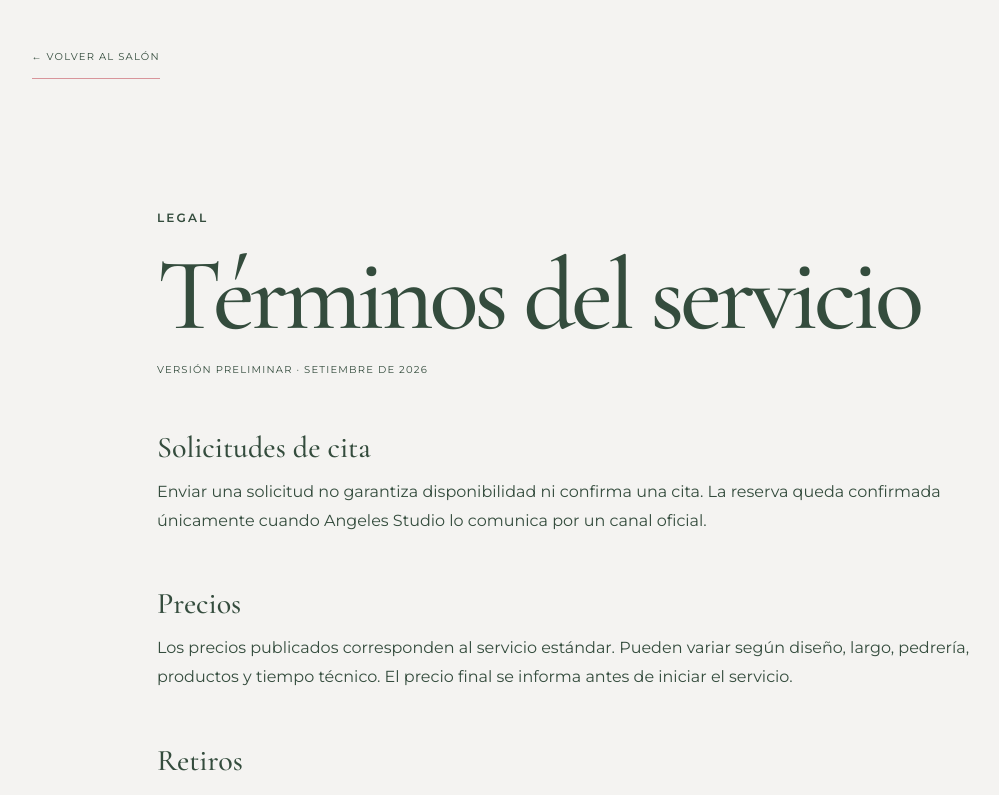
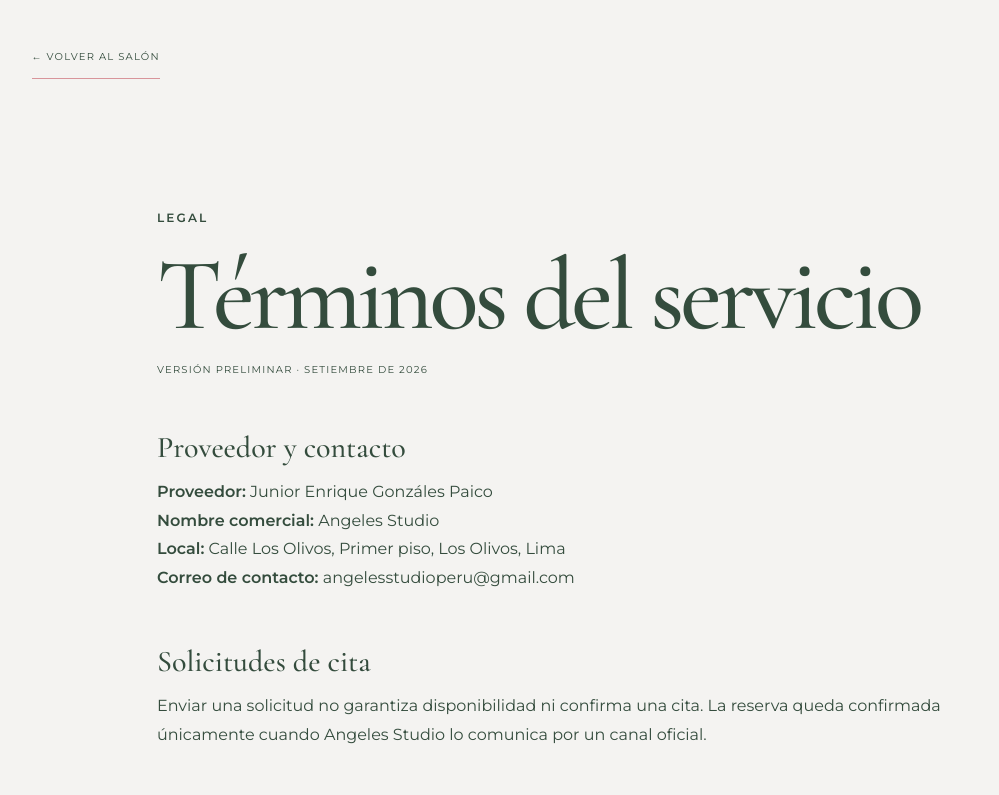
Before and after one commit to angelesstudioperu-cloud/angeles-studio, a Next.js app: page /terminos in a window 1280 px wide. Shown: the top 795 px of the page, without its empty margins (58-1057 px from the left). Built offline with nearby package versions, Linux system fonts and the light colour scheme; no server answers.

Commit message:
Publish confirmed provider and official Google Maps embed

```diff
--- /dev/null
+++ b/app/components/LegalProvider.tsx
@@ -0,0 +1,15 @@
+import { addressInline, business, emailUrl } from '../content/business';
+
+/** Identidad y contacto confirmados; no sustituye la habilitación del libro. */
+export function LegalProvider() {
+  return (
+    <section aria-label="Identificación del proveedor">
+      <h2>Proveedor y contacto</h2>
+      <p><strong>Proveedor:</strong> {business.legalName}<br />
+        <strong>Nombre comercial:</strong> {business.name}<br />
+        <strong>Local:</strong> {addressInline}<br />
+        <strong>Correo de contacto:</strong> <a href={emailUrl}>{business.email}</a>
+      </p>
+    </section>
+  );
+}
--- a/app/components/LocationMap.tsx
+++ b/app/components/LocationMap.tsx
@@ -2,9 +2,6 @@
 
 import { useState } from 'react';
 import { addressLines, business } from '../content/business';
-
-const { lat, lng } = business.geo;
-const embedUrl = `https://www.google.com/maps?q=${lat},${lng}&hl=es&z=17&output=embed`;
 
 /**
  * Mapa real de Google Maps.
@@ -15,10 +12,10 @@ export function LocationMap({ tone = 'light' }: { tone?: 'light' | 'peony' }) {
   return (
     <div className={`location-map location-map-${tone}`}>
       {loaded ? <iframe
-        src={embedUrl}
+        src={business.mapsEmbedUrl}
         title={`Ubicación de ${business.name} en Google Maps`}
-        loading="lazy"
-        referrerPolicy="no-referrer-when-downgrade"
+        loading="eager"
+        referrerPolicy="strict-origin-when-cross-origin"
         allowFullScreen
       /> : <div className="map-consent">
         <p>Encuentranos en Los Olivos</p>
@@ -32,7 +29,7 @@ export function LocationMap({ tone = 'light' }: { tone?: 'light' | 'peony' }) {
             <span key={line}>{line}</span>
           ))}
         </address>
-
+        <a className="text-link" href={business.mapsUrl} target="_blank" rel="noreferrer">Abrir en Google Maps ↗</a>
       </div>
     </div>
   );
--- a/app/content/business.ts
+++ b/app/content/business.ts
@@ -9,7 +9,7 @@
 export const business = {
   name: 'Angeles Studio',
   shortName: 'Angeles',
-  legalName: null, // pending: identidad del proveedor no documentada
+  legalName: 'Junior Enrique Gonzáles Paico', // Proveedor confirmado por el negocio el 18/10/2026.
   taxId: null, // El negocio confirmó que aún no tiene RUC; no publicar uno ficticio.
   tagline: 'A mal tiempo, uñas lindas.',
   description:
@@ -33,6 +33,8 @@ export const business = {
   // Punto público de la ficha verificada de Google Maps, consultado el 18/10/2026.
   geo: { lat: -11.9814349, lng: -77.0799713 },
   mapsUrl: 'https://www.google.com/maps/place/Angeles+Studio/data=!4m2!3m1!1s0x0:0x801446c4908c4c43',
+  // Código oficial de «Insertar un mapa»; términos autorizados por el usuario el 18/10/2026.
+  mapsEmbedUrl: 'https://www.google.com/maps/embed?pb=!1m18!1m12!1m3!1d3425.201125300782!2d-77.0799713!3d-11.9814349!2m3!1f0!2f0!3f0!3m2!1i1024!2i768!4f13.1!3m3!1m2!1s0x82778e62e0a820d%3A0x801446c4908c4c43!2sAngeles%20Studio!5e1!3m2!1ses!2spe!4v1792366876674!5m2!1ses!2spe',
   streetViewUrl: 'https://maps.app.goo.gl/hgXztzrzmQxh5mCS6',
   locationReference: 'Primer piso, local con letrero rosado Angeles Studio.',
 
--- a/app/libro-de-reclamaciones/page.tsx
+++ b/app/libro-de-reclamaciones/page.tsx
@@ -1,5 +1,6 @@
 import { NativeLink as Link } from '../components/NativeLink';
 import { business, emailUrl, whatsappUrl } from '../content/business';
+import { LegalProvider } from '../components/LegalProvider';
 
 export const metadata = {
   title: 'Libro de reclamaciones',
@@ -22,16 +23,18 @@ export default function ComplaintsPage() {
         <div className="legal-placeholder">
           <strong>Pendiente de datos y habilitación</strong>
           <p>
-            Estamos pendientes de confirmar la identidad legal del proveedor y el procedimiento de atención.
+            Estamos pendientes de completar los datos de formalización y habilitar el procedimiento de atención.
             Mientras tanto, puedes comunicarte por WhatsApp al{' '}
             <a href={whatsappUrl} target="_blank" rel="noreferrer">{business.whatsappDisplay}</a> o al correo{' '}
             <a href={emailUrl}>{business.email}</a>. Estos canales de contacto no sustituyen el Libro de Reclamaciones.
           </p>
         </div>
 
+        <LegalProvider />
+
         <aside>
-          Esta página no publica un formulario legal con identidad empresarial inventada. Se habilitará en cuanto
-          el negocio proporcione los datos oficiales.
+          Este espacio todavía no permite registrar una hoja de reclamación ni obtener una constancia.
+          Se informará aquí cuando el Libro de Reclamaciones virtual esté habilitado.
         </aside>
       </article>
     </main>
--- a/app/privacidad/page.tsx
+++ b/app/privacidad/page.tsx
@@ -1,5 +1,6 @@
 import { NativeLink as Link } from '../components/NativeLink';
 import { business, emailUrl, whatsappUrl } from '../content/business';
+import { LegalProvider } from '../components/LegalProvider';
 
 export const metadata = { title: 'Política de privacidad', alternates: { canonical: '/privacidad' } };
 
@@ -11,6 +12,7 @@ export default function PrivacyPage() {
         <p className="eyebrow">Legal</p>
         <h1>Política de privacidad</h1>
         <p className="legal-date">Versión preliminar · setiembre de 2026</p>
+        <LegalProvider />
 
         <h2>Qué datos recibimos</h2>
         <p>
--- a/app/terminos/page.tsx
+++ b/app/terminos/page.tsx
@@ -1,5 +1,6 @@
 import { NativeLink as Link } from '../components/NativeLink';
 import { business } from '../content/business';
+import { LegalProvider } from '../components/LegalProvider';
 
 export const metadata = { title: 'Términos del servicio', alternates: { canonical: '/terminos' } };
 
@@ -11,6 +12,7 @@ export default function TermsPage() {
         <p className="eyebrow">Legal</p>
         <h1>Términos del servicio</h1>
         <p className="legal-date">Versión preliminar · setiembre de 2026</p>
+        <LegalProvider />
 
         <h2>Solicitudes de cita</h2>
         <p>
```
Also changed, not shown: 5 other files (tests, documents, lock files or other folders).
